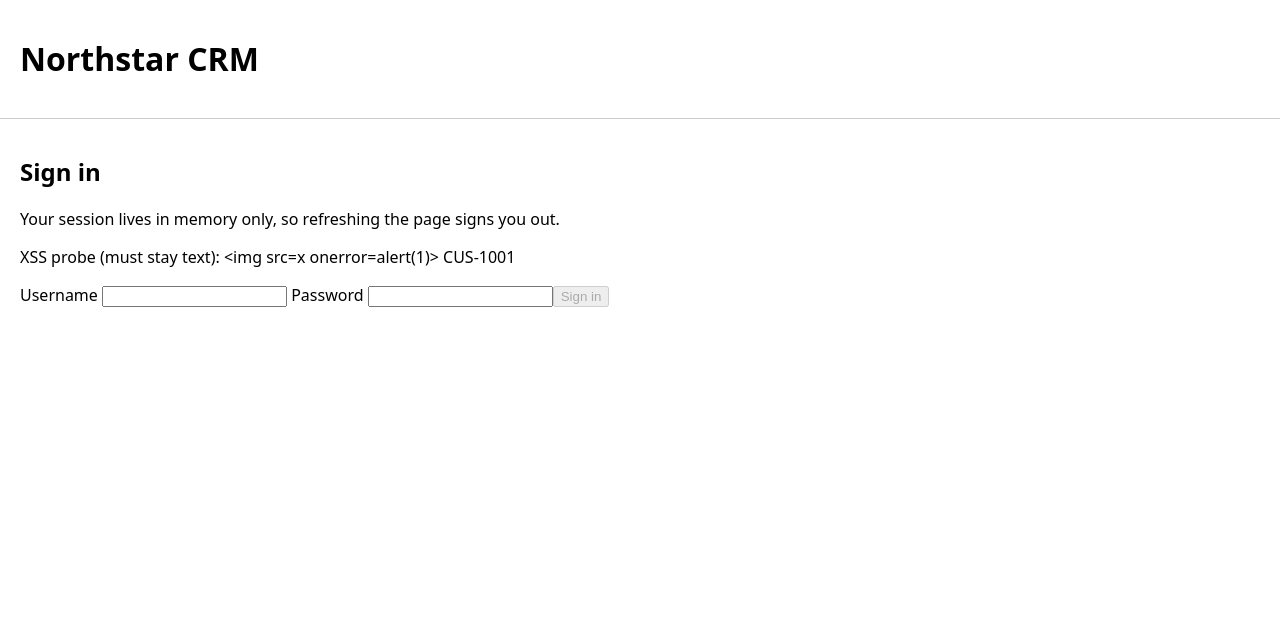
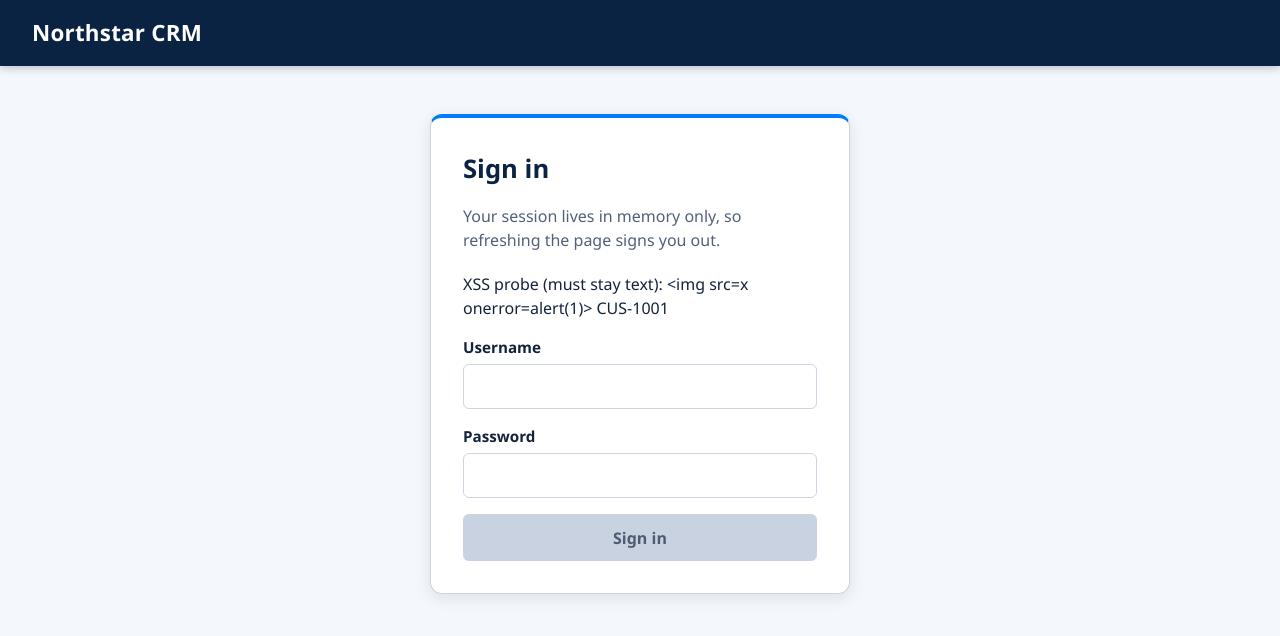
Before and after one commit to BrandonRobare/bean-brigade-customer-management-platform, an Angular app in the folder frontend/: page /login in a window 1280 px wide. Shown: the top 636 px of the page. Built offline with nearby package versions, Linux system fonts and the light colour scheme.

Commit message:
Updated login page (#139)
Co-authored-by: Brandon Robare <149986922+BrandonRobare@users.noreply.github.com>

```diff
--- a/frontend/src/app/app.component.css
+++ b/frontend/src/app/app.component.css
@@ -3,10 +3,32 @@ header {
   align-items: center;
   justify-content: space-between;
   gap: 1rem;
-  padding: 1rem 1.25rem;
-  border-bottom: 1px solid #ccc;
+  padding: 1rem 2rem;
+  background: var(--color-navy);
+  box-shadow: 0 2px 8px rgba(10, 35, 66, 0.25);
 }
 
+header h1 {
+  margin: 0;
+  font-size: 1.4rem;
+  font-weight: 800;
+  letter-spacing: 0.01em;
+  color: var(--color-white);
+}
+
+header button {
+  color: var(--color-white);
+  background: transparent;
+  border: 2px solid var(--color-white);
+}
+header button:hover:not(:disabled) {
+  color: var(--color-navy);
+  background: var(--color-white);
+}
+header button:focus-visible { outline-color: #8CC4FF; }
+
 main {
-  padding: 1rem 1.25rem;
+  max-width: 960px;
+  margin: 2rem auto;
+  padding: 0 1.5rem;
 }
--- a/frontend/src/app/app.routes.ts
+++ b/frontend/src/app/app.routes.ts
@@ -7,4 +7,5 @@ export const routes: Routes = [
   { path: 'login', component: LoginPageComponent },
   { path: 'interactions', component: InteractionListPageComponent, canActivate: [authGuard] },
   { path: '', pathMatch: 'full', redirectTo: 'interactions' },
+  { path: '**', redirectTo: 'interactions' }
 ];
--- a/frontend/src/app/features/interactions/interaction-list-page.component.ts
+++ b/frontend/src/app/features/interactions/interaction-list-page.component.ts
@@ -10,11 +10,11 @@ import { Interaction } from './interaction.model';
   template: `
     <section>
       <h2>Interactions</h2>
-      <p>Customer <code>{{ customerId }}</code> · correlation <code>lab-request-001</code></p>
+      <p class="meta">Customer <code>{{ customerId }}</code> · correlation <code>lab-request-001</code></p>
       @if (error()) {
         <p role="alert">{{ error() }}</p>
       }
-      <form (ngSubmit)="create()">
+      <form class="note-form" (ngSubmit)="create()">
         <label>
           Summary
           <input name="summary" [(ngModel)]="summary" required data-testid="summary" />
@@ -23,10 +23,35 @@ import { Interaction } from './interaction.model';
       </form>
       <ul>
         @for (row of rows(); track row.id) {
-          <li data-testid="interaction-row">{{ row.interactionType }} — {{ row.summary }} ({{ row.correlationId }})</li>
+          <li class="entry" data-testid="interaction-row">{{ row.interactionType }} — {{ row.summary }} ({{ row.correlationId }})</li>
         }
       </ul>
     </section>
+  `,
+  styles: `
+    .meta { color: var(--color-muted); margin: 0 0 1.25rem; }
+    code { background: #e8ecf5; padding: 0.1rem 0.4rem; border-radius: 4px; }
+    .note-form {
+      display: flex;
+      align-items: flex-end;
+      gap: 1rem;
+      max-width: none;
+      padding: 1rem;
+      background: var(--color-surface);
+      border: 1px solid var(--color-border);
+      border-left: 4px solid var(--color-blue);
+      border-radius: var(--radius);
+    }
+    .note-form label { flex: 1; }
+    ul { padding: 0; list-style: none; }
+    .entry {
+      margin-top: 0.75rem;
+      padding: 0.75rem 1rem;
+      background: var(--color-surface);
+      border: 1px solid var(--color-border);
+      border-left: 4px solid var(--color-blue);
+      border-radius: var(--radius);
+    }
   `,
 })
 export class InteractionListPageComponent {
--- a/frontend/src/app/features/login/login-page.component.ts
+++ b/frontend/src/app/features/login/login-page.component.ts
@@ -8,9 +8,9 @@ import { AuthSessionService } from '../../core/auth/auth-session.service';
   standalone: true,
   imports: [FormsModule],
   template: `
-    <section>
+    <section class="login-card">
       <h2>Sign in</h2>
-      <p>Your session lives in memory only, so refreshing the page signs you out.</p>
+      <p class="hint">Your session lives in memory only, so refreshing the page signs you out.</p>
       <p>XSS probe (must stay text): {{ xssProbe }}</p>
       @if (error()) {
         <p role="alert">{{ error() }}</p>
@@ -35,6 +35,20 @@ import { AuthSessionService } from '../../core/auth/auth-session.service';
       </form>
     </section>
   `,
+  styles: `
+    .login-card {
+      max-width: 420px;
+      margin: 3rem auto;
+      padding: 2rem;
+      background: var(--color-surface);
+      border: 1px solid var(--color-border);
+      border-top: 4px solid var(--color-blue);
+      border-radius: 12px;
+      box-shadow: 0 4px 16px rgba(10, 35, 66, 0.1);
+    }
+    .login-card form { max-width: none; }
+    .hint { margin: 0 0 1.25rem; color: var(--color-muted); }
+  `,
 })
 export class LoginPageComponent {
   private readonly session = inject(AuthSessionService);
--- a/frontend/src/styles.css
+++ b/frontend/src/styles.css
@@ -1,4 +1,75 @@
+:root {
+  --color-navy: #0A2342;
+  --color-navy-dark: #061630;
+  --color-white: #FFFFFF;
+  --color-blue: #007BFF;
+  --color-blue-hover: #0062CC;
+
+  --color-bg: #F4F7FB;
+  --color-surface: #FFFFFF;
+  --color-text: #14223A;
+  --color-muted: #52607A;
+  --color-border: #CBD5E3;
+  --color-error-bg: #FDECEC;
+  --color-error: #A11A1A;
+
+  --radius: 6px;
+  --space: 1rem;
+}
+*, *::before, *::after { box-sizing: border-box; }
+
 body {
   margin: 0;
-  font-family: system-ui, sans-serif;
+  font-family: "Segoe UI", system-ui, -apple-system, Roboto, sans-serif;
+  background: var(--color-bg);
+  color: var(--color-text);
+  line-height: 1.5;
 }
+
+h2 { margin: 0 0 var(--space); font-size: 1.6rem; color: var(--color-navy); }
+h3 { color: var(--color-navy); }
+
+a { color: var(--color-blue); }
+a:hover { color: var(--color-blue-hover); }
+
+form { display: grid; gap: var(--space); max-width: 380px; }
+label { display: block; font-weight: 600; font-size: 0.95rem; }
+
+input, select, textarea {
+  width: 100%;
+  margin-top: 0.3rem;
+  padding: 0.65rem 0.75rem;
+  font: inherit;
+  color: inherit;
+  background: var(--color-white);
+  border: 1px solid var(--color-border);
+  border-radius: var(--radius);
+}
+input:focus, select:focus, textarea:focus { border-color: var(--color-blue); }
+
+button {
+  padding: 0.7rem 1.25rem;
+  font: inherit;
+  font-weight: 700;
+  color: var(--color-white);
+  background: var(--color-blue);
+  border: 0;
+  border-radius: var(--radius);
+  cursor: pointer;
+}
+button:hover:not(:disabled) { background: var(--color-blue-hover); }
+button:disabled { background: #C9D2E0; color: #4F5B73; cursor: not-allowed; }
+
+:focus-visible { outline: 3px solid var(--color-blue); outline-offset: 2px; }
+
+[role="alert"] {
+  padding: 0.6rem 0.8rem;
+  color: var(--color-error);
+  background: var(--color-error-bg);
+  border-left: 4px solid var(--color-error);
+  border-radius: var(--radius);
+  font-weight: 600;
+}
+
+table { width: 100%; border-collapse: collapse; background: var(--color-surface); }
+th, td { padding: 0.6rem 0.75rem; text-align: left; border-bottom: 1px solid var(--color-border); }
```
